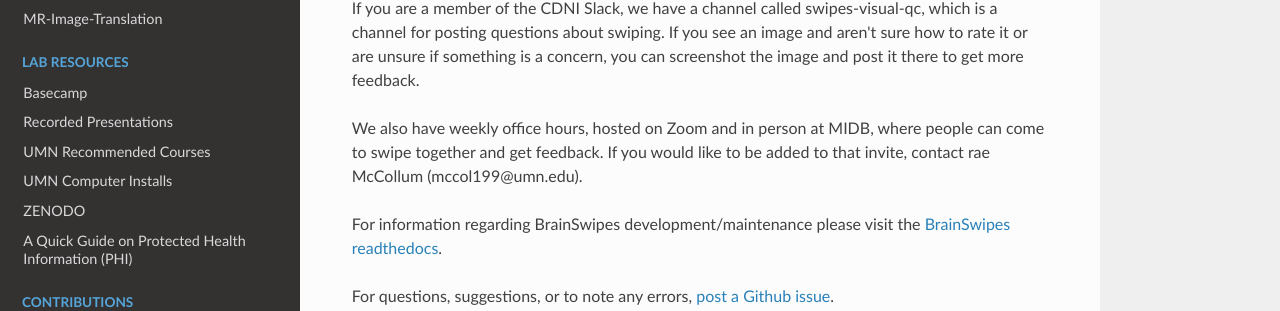
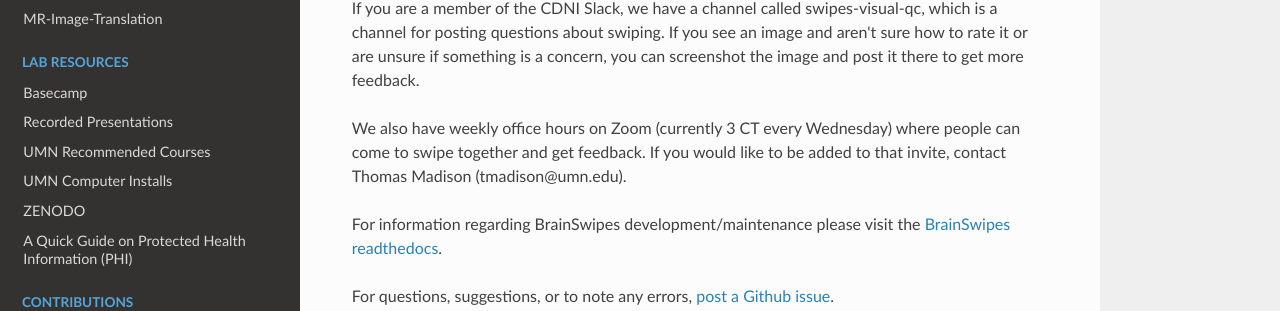
Before and after one commit to DCAN-Labs/cdni-brain, an MkDocs documentation site: the page built from docs/brainswipes.md, in a window 1280 px wide and 1219 px high. Shown: the part 757-1068 px from the top of the window. Built offline with MkDocs 1.6.1, drawn with Linux system fonts in a browser that asks for light colours; nearby versions of some CDN libraries.

Commit message:
Revise office hours and contact information
Updated office hours details and contact person.

```diff
--- a/docs/brainswipes.md
+++ b/docs/brainswipes.md
@@ -17,7 +17,7 @@ Getting set up on BrainSwipes only takes a few steps:
 
 If you are a member of the CDNI Slack, we have a channel called swipes-visual-qc, which is a channel for posting questions about swiping. If you see an image and aren't sure how to rate it or are unsure if something is a concern, you can screenshot the image and post it there to get more feedback.
 
-We also have weekly office hours, hosted on Zoom and in person at MIDB, where people can come to swipe together and get feedback. If you would like to be added to that invite, contact rae McCollum (mccol199@umn.edu).
+We also have weekly office hours on Zoom (currently 3 CT every Wednesday) where people can come to swipe together and get feedback. If you would like to be added to that invite, contact Thomas Madison (tmadison@umn.edu).
 
 For information regarding BrainSwipes development/maintenance please visit the [BrainSwipes readthedocs](https://brainswipes.readthedocs.io/).
 
```
